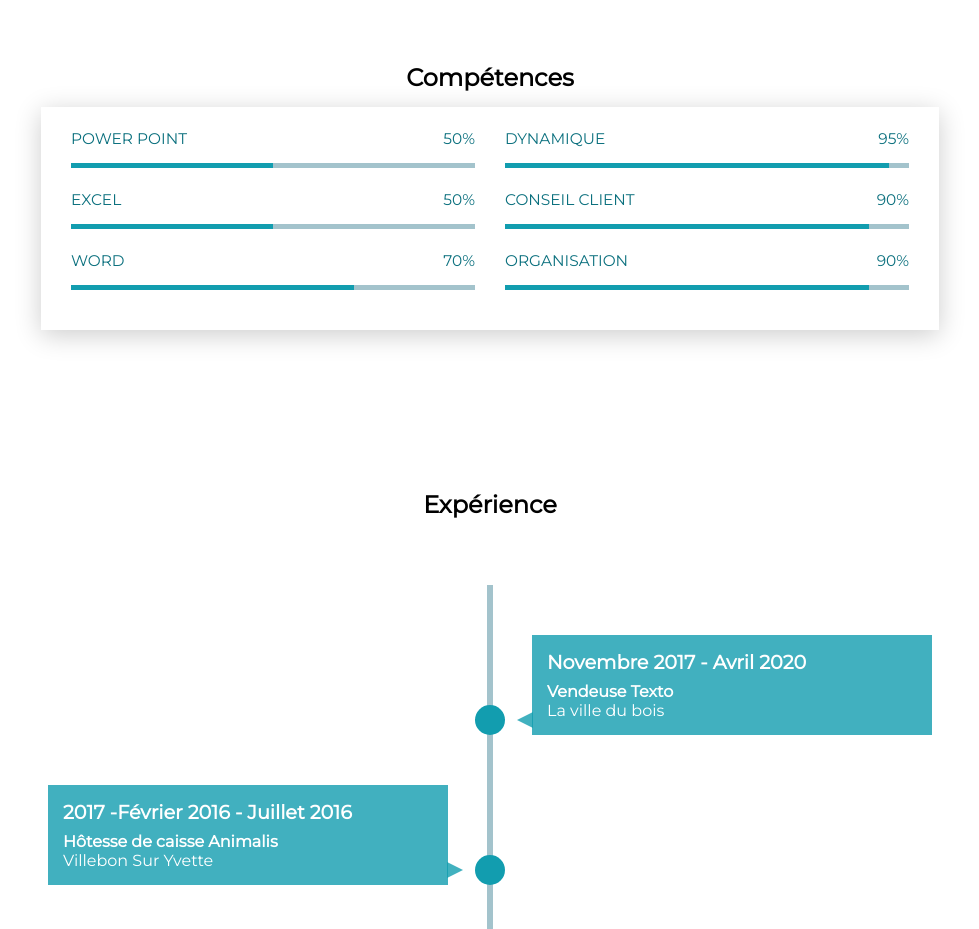
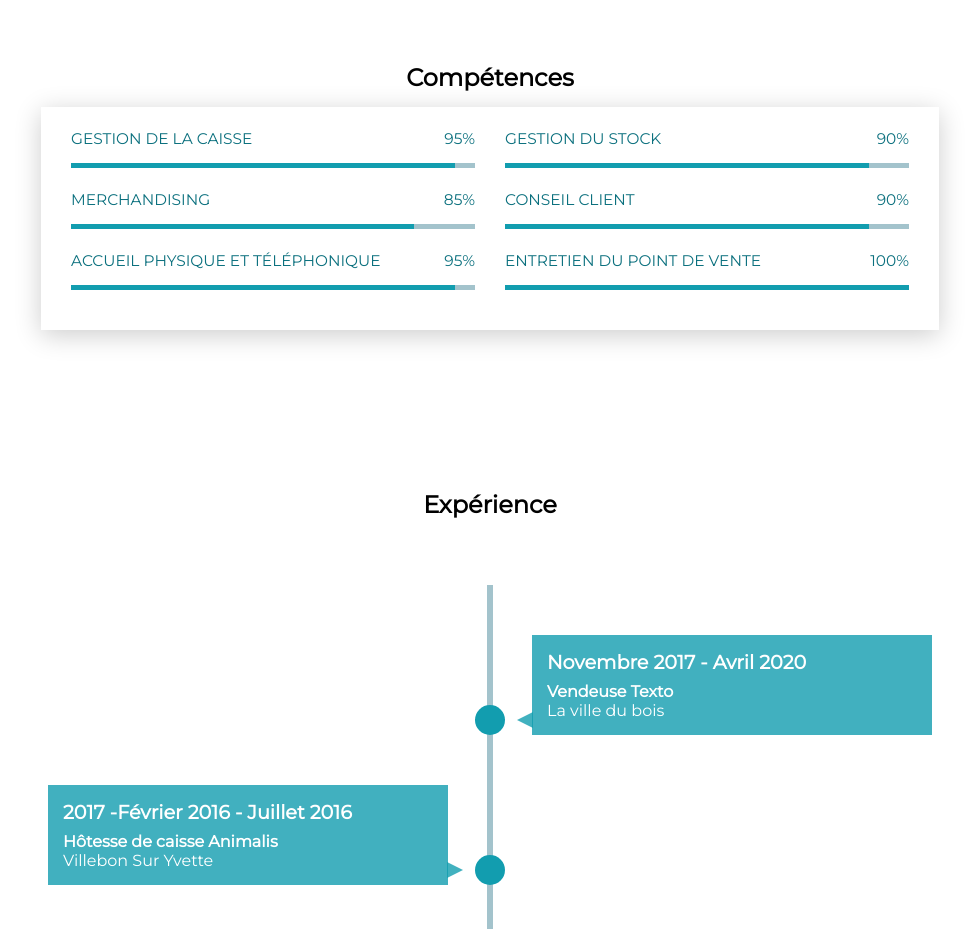
Before and after one commit to NadegeVeeron/Decouverte-code, a website: page index.html in a window 1280 px wide. Shown: the part 1060-1989 px from the top of the page, without its empty margins (150-1129 px from the left). Drawn offline with Linux system fonts and the light colour scheme.

Commit message:
MODIFICATION

```diff
--- a/index.html
+++ b/index.html
@@ -29,26 +29,26 @@
     <div class="skills-content">
         <div class="skills-column">
             <div class="progress-container">
-                <span class="progress-badge">Power point</span>
+                <span class="progress-badge">Gestion de la caisse</span>
                 <div class="progress">
-                  <div class="progress-bar" style="width: 50%;"></div>
-                  <span class="progress-value">50%</span>
+                  <div class="progress-bar" style="width: 95%;"></div>
+                  <span class="progress-value">95%</span>
                 </div>
               </div>
               <!-- Fin .progress-container -->
               <div class="progress-container">
-                <span class="progress-badge">Excel</span>
+                <span class="progress-badge">merchandising</span>
                 <div class="progress">
-                  <div class="progress-bar" style="width: 50%;"></div>
-                  <span class="progress-value">50%</span>
+                  <div class="progress-bar" style="width: 85%;"></div>
+                  <span class="progress-value">85%</span>
                 </div>
               </div>
               <!-- Fin .progress-container -->
               <div class="progress-container">
-                <span class="progress-badge">Word</span>
+                <span class="progress-badge">Accueil physique et téléphonique</span>
                 <div class="progress">
-                  <div class="progress-bar" style="width: 70%;"></div>
-                  <span class="progress-value">70%</span>
+                  <div class="progress-bar" style="width: 95%;"></div>
+                  <span class="progress-value">95%</span>
                 </div>
               </div>
               <!-- Fin .progress-container -->
@@ -56,10 +56,10 @@
         <!-- Fin .skills-column -->
         <div class="skills-column">
             <div class="progress-container">
-                <span class="progress-badge">Dynamique</span>
+                <span class="progress-badge">Gestion du stock</span>
                 <div class="progress">
-                  <div class="progress-bar" style="width: 95%;"></div>
-                  <span class="progress-value">95%</span>
+                  <div class="progress-bar" style="width: 90%;"></div>
+                  <span class="progress-value">90%</span>
                 </div>
               </div>
               <!-- Fin .progress-container-->
@@ -74,10 +74,10 @@
     <!-- Fin .progress-container -->
 
       <div class="progress-container">
-        <span class="progress-badge">Organisation</span>
+        <span class="progress-badge">Entretien du point de vente</span>
         <div class="progress">
-          <div class="progress-bar" style="width: 90%;"></div>
-          <span class="progress-value">90%</span>
+          <div class="progress-bar" style="width: 100%;"></div>
+          <span class="progress-value">100%</span>
         </div>
       </div>
         <!-- Fin .progress-container -->
```
